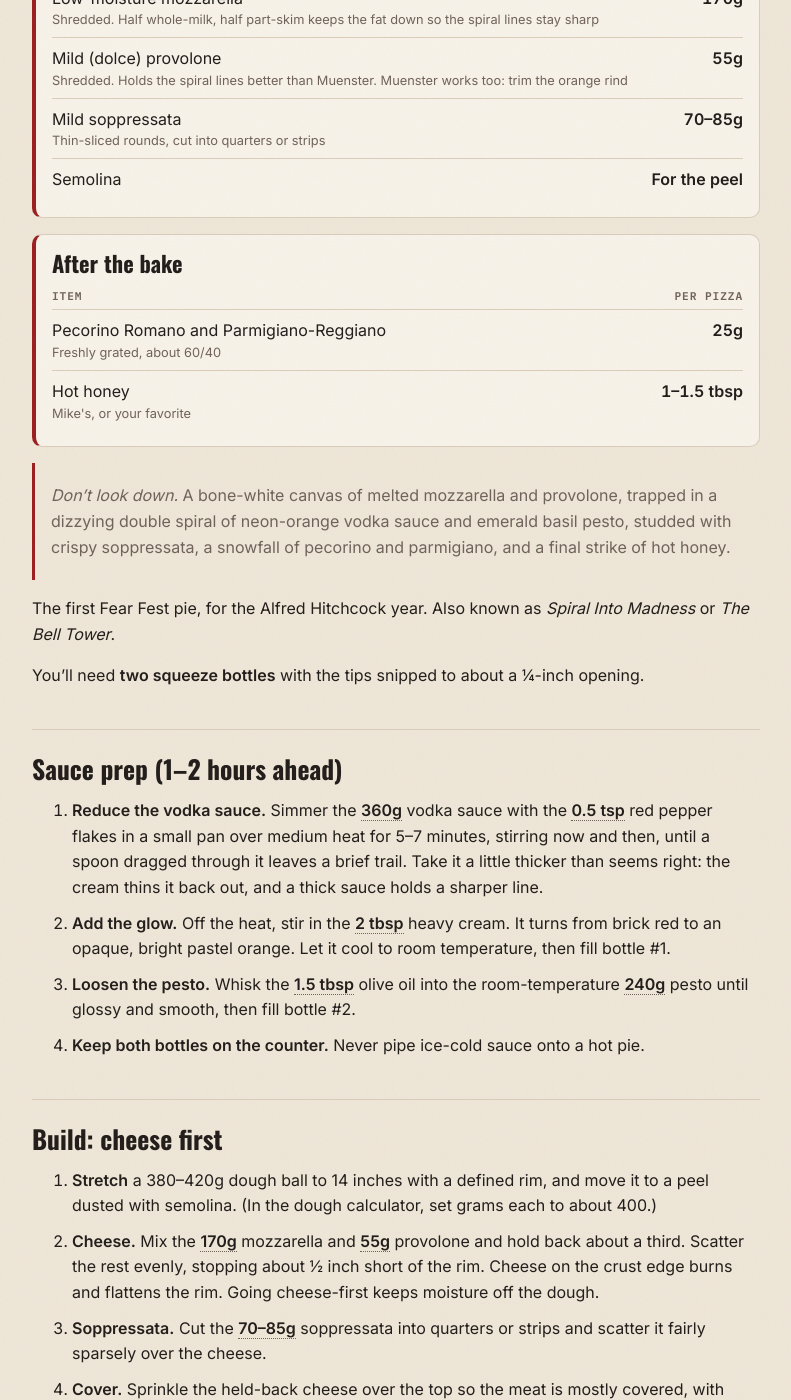
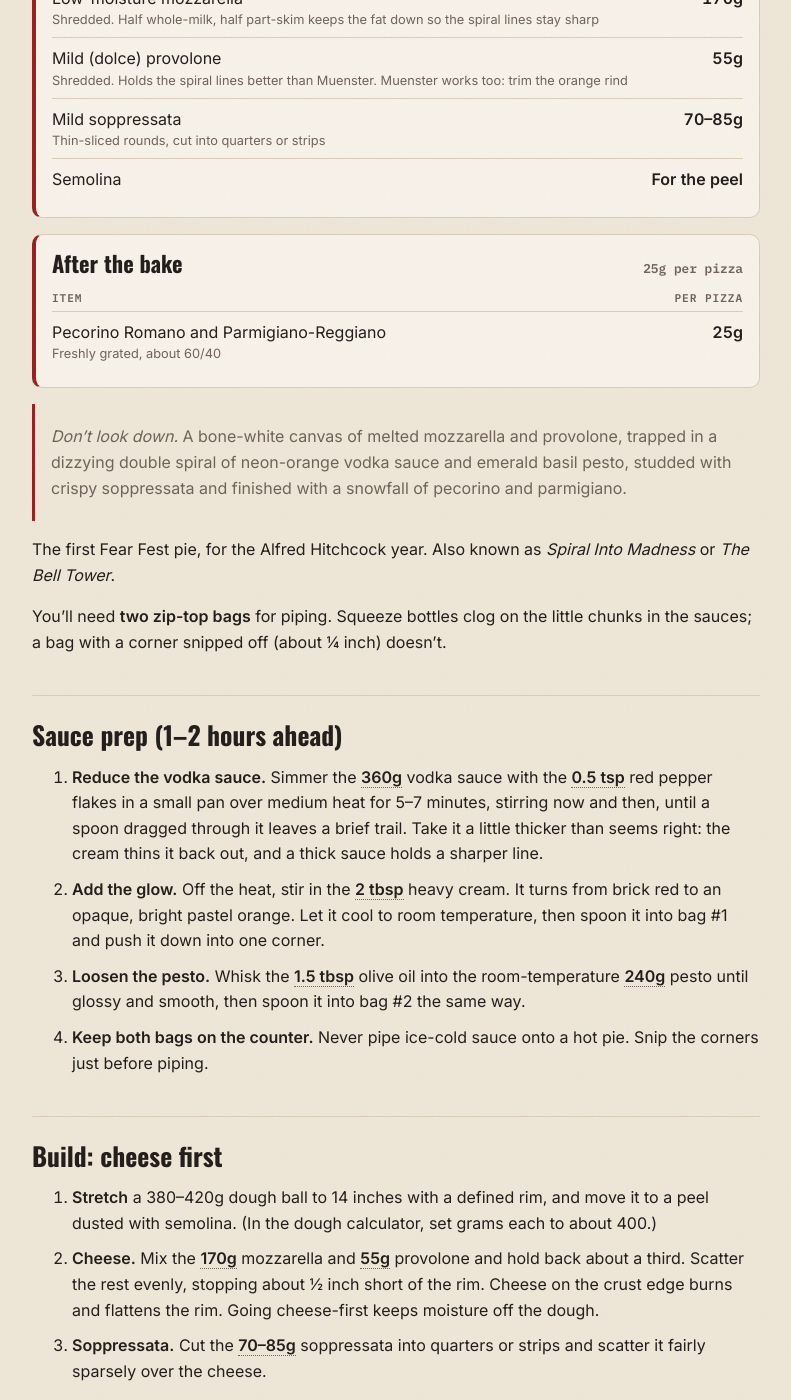
Before and after one commit to daftn/pizza, a Jekyll site: the page built from _recipes/vertigo.md, in a window 1280 px wide and 1400 px high, scrolled down 1638 px. Shown: the whole window, without its empty margins (244-1035 px from the left). Built offline with Jekyll 4.4.1, drawn with Linux system fonts in a browser that asks for light colours; some of the changed text lies outside the part shown.

Commit message:
Vertigo: drop hot honey, pipe from zip-top bags; Great White: no-infuse garlic shortcut
Co-Authored-By: Claude Opus 5.5 <noreply@anthropic.com>
Claude-Session: https://claude.ai/code/session_01CXsahQwDMBDTEp9ieURmT9

```diff
--- a/_recipes/vertigo.md
+++ b/_recipes/vertigo.md
@@ -5,7 +5,7 @@ card_photo: false
 category: pizza
 fest_year: 2026
 fest_theme: Alfred Hitchcock
-summary: A double spiral of neon-orange vodka sauce and green pesto on mozzarella and provolone, with soppressata, pecorino and hot honey.
+summary: A double spiral of neon-orange vodka sauce and green pesto on mozzarella and provolone, with soppressata and a snowfall of pecorino and parmigiano.
 pairs_with:
   movie: "Vertigo"
   year: 1958
@@ -36,21 +36,20 @@ toppings:
   - name: After the bake
     items:
       - { id: hard_cheese, name: "Pecorino Romano and Parmigiano-Reggiano", qty: 25, unit: g, note: "Freshly grated, about 60/40" }
-      - { id: honey, name: "Hot honey", qty: [1, 1.5], unit: tbsp, note: "Mike's, or your favorite" }
 ---
 
-> *Don't look down.* A bone-white canvas of melted mozzarella and provolone, trapped in a dizzying double spiral of neon-orange vodka sauce and emerald basil pesto, studded with crispy soppressata, a snowfall of pecorino and parmigiano, and a final strike of hot honey.
+> *Don't look down.* A bone-white canvas of melted mozzarella and provolone, trapped in a dizzying double spiral of neon-orange vodka sauce and emerald basil pesto, studded with crispy soppressata and finished with a snowfall of pecorino and parmigiano.
 
 The first Fear Fest pie, for the Alfred Hitchcock year. Also known as *Spiral Into Madness* or *The Bell Tower*.
 
-You'll need **two squeeze bottles** with the tips snipped to about a ¼-inch opening.
+You'll need **two zip-top bags** for piping. Squeeze bottles clog on the little chunks in the sauces; a bag with a corner snipped off (about ¼ inch) doesn't.
 
 ## Sauce prep (1–2 hours ahead)
 
 1. **Reduce the vodka sauce.** Simmer the [[vodka]] vodka sauce with the [[chili]] red pepper flakes in a small pan over medium heat for 5–7 minutes, stirring now and then, until a spoon dragged through it leaves a brief trail. Take it a little thicker than seems right: the cream thins it back out, and a thick sauce holds a sharper line.
-2. **Add the glow.** Off the heat, stir in the [[cream]] heavy cream. It turns from brick red to an opaque, bright pastel orange. Let it cool to room temperature, then fill bottle #1.
-3. **Loosen the pesto.** Whisk the [[pesto_oil]] olive oil into the room-temperature [[pesto]] pesto until glossy and smooth, then fill bottle #2.
-4. **Keep both bottles on the counter.** Never pipe ice-cold sauce onto a hot pie.
+2. **Add the glow.** Off the heat, stir in the [[cream]] heavy cream. It turns from brick red to an opaque, bright pastel orange. Let it cool to room temperature, then spoon it into bag #1 and push it down into one corner.
+3. **Loosen the pesto.** Whisk the [[pesto_oil]] olive oil into the room-temperature [[pesto]] pesto until glossy and smooth, then spoon it into bag #2 the same way.
+4. **Keep both bags on the counter.** Never pipe ice-cold sauce onto a hot pie. Snip the corners just before piping.
 
 ## Build: cheese first
 
@@ -73,4 +72,4 @@ Do this at the table.
 
 1. **Slice first.** Cut 8 slices with a rocker blade or wheel and keep them pushed together in a circle. Slicing after the pesto drags green across the white and orange.
 2. **Pipe the green spiral** into the white tracks between the orange rings, from the center out.
-3. **The final strike.** Zig-zag or spiral the [[honey]] hot honey over the whole pie, then finish with a heavy snowfall of the [[hard_cheese]] grated pecorino and parmigiano around the rim. Serve right away.
+3. **The final snowfall.** Finish with a heavy snowfall of the [[hard_cheese]] grated pecorino and parmigiano around the rim. Serve right away.
```
Also changed, not shown: _recipes/white-pie.md (+1 -0 lines).
